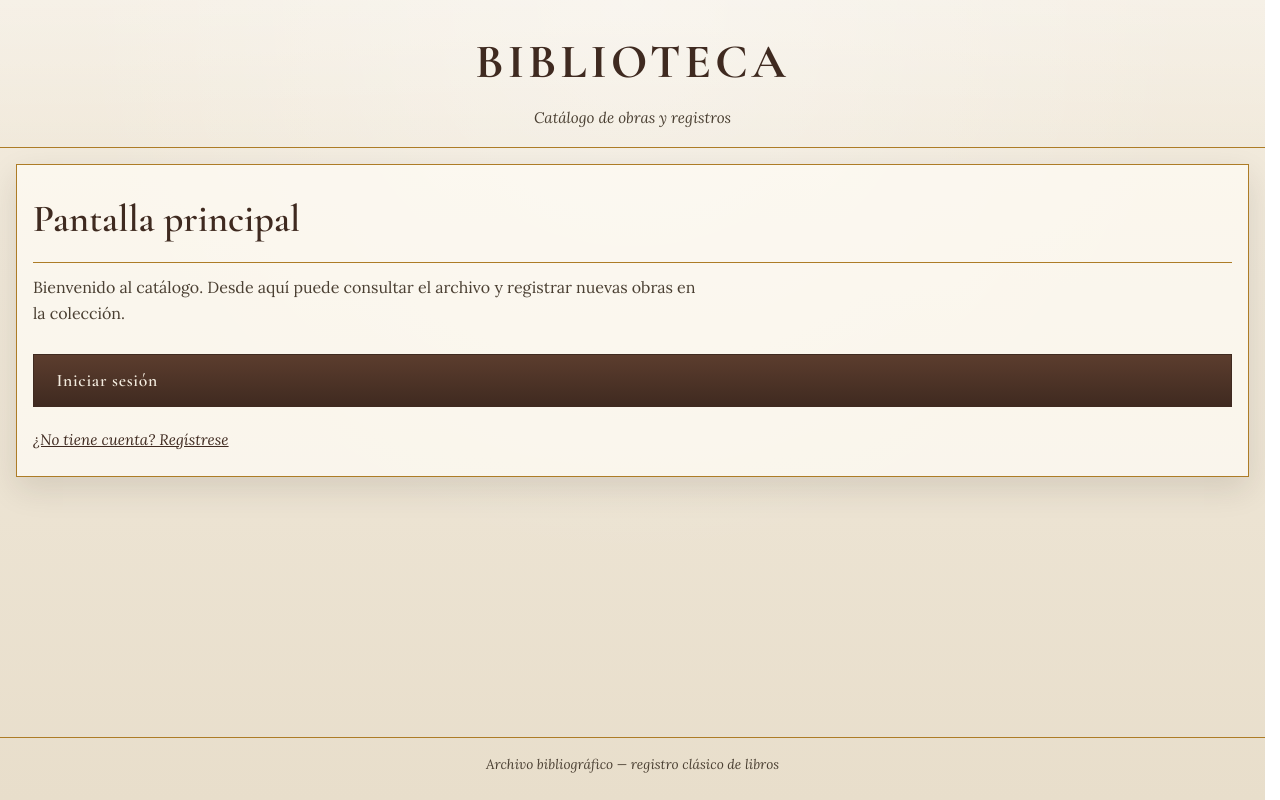
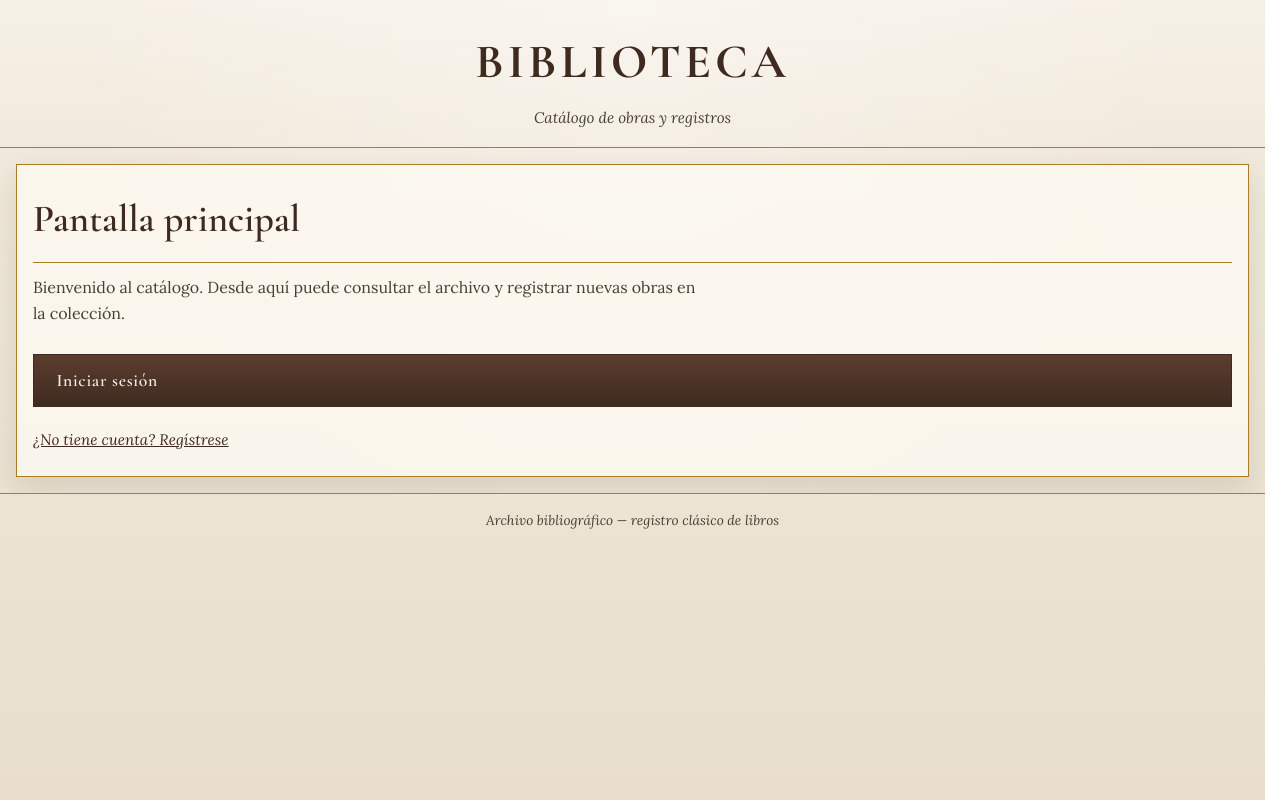
Before and after one commit to ji-web534/biblioteca-inteligente, a React (Vite) app in the folder frontend/: page / in a window 1280 px wide. Built offline with nearby package versions, Linux system fonts and the light colour scheme.

Commit message:
fix(profile): layout vertical 100% - html,body: min-height→height:100% - .library-app: min-height→height:100% - Profile: minHeight:100vh→height:100% - Layout fluido, footer dentro de viewport - Scroll vertical interno solo en main

```diff
--- a/frontend/src/index.css
+++ b/frontend/src/index.css
@@ -23,6 +23,7 @@ html {
   overflow-x: hidden;
   overflow-y: scroll;
   scrollbar-gutter: stable;
+  height: 100%;
   width: 100%;
   max-width: 100%;
 }
@@ -30,7 +31,7 @@ html {
 body {
   margin: 0;
   padding: 0;
-  min-height: 100vh;
+  height: 100%;
   width: 100%;
   max-width: 100%;
   overflow-x: hidden;
@@ -48,7 +49,7 @@ body {
 }
 
 .library-app {
-  min-height: 100vh;
+  height: 100%;
   max-width: 100%;
   display: flex;
   flex-direction: column;
--- a/frontend/src/pantallas/Profile.jsx
+++ b/frontend/src/pantallas/Profile.jsx
@@ -115,7 +115,7 @@ function Profile() {
         <div style={{
             display: 'flex',
             flexDirection: 'column',
-            minHeight: '100vh',
+            height: '100%',
             width: '100%',
             maxWidth: '100%',
             overflow: 'hidden',
```
